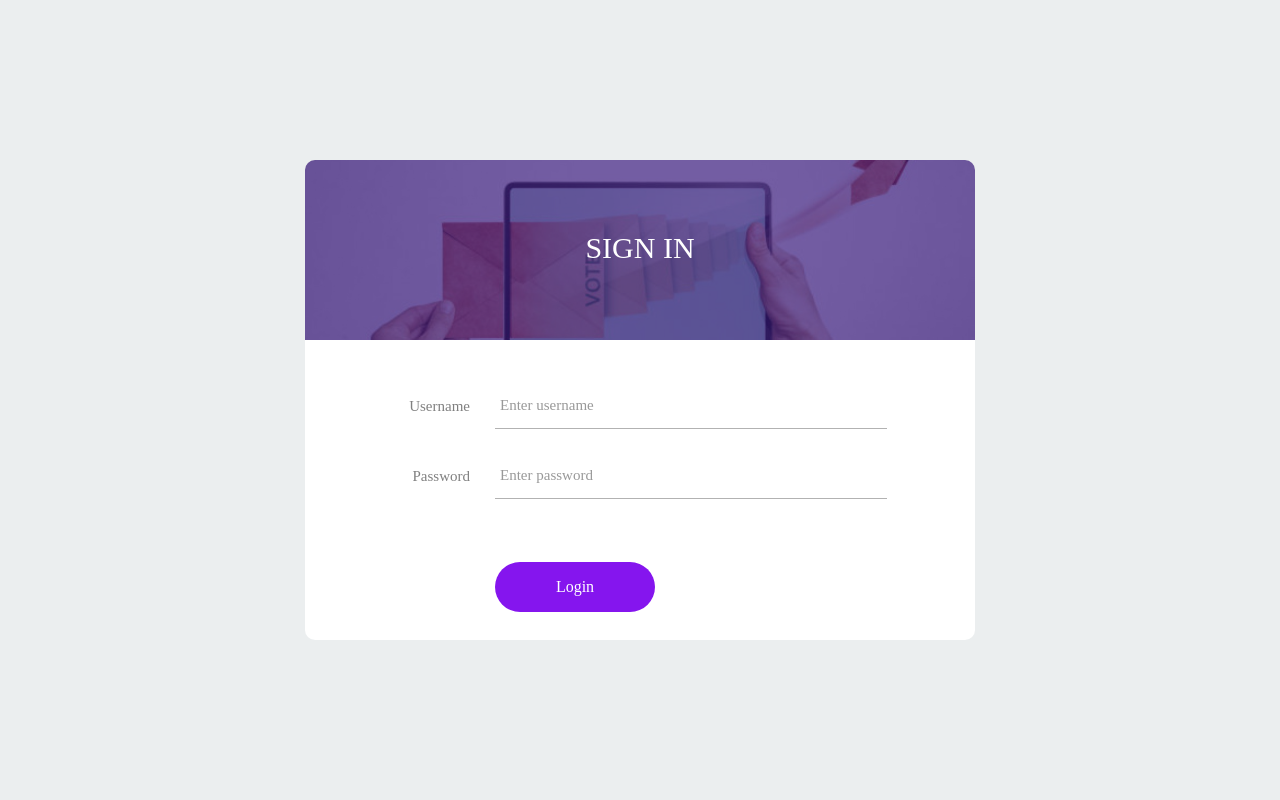
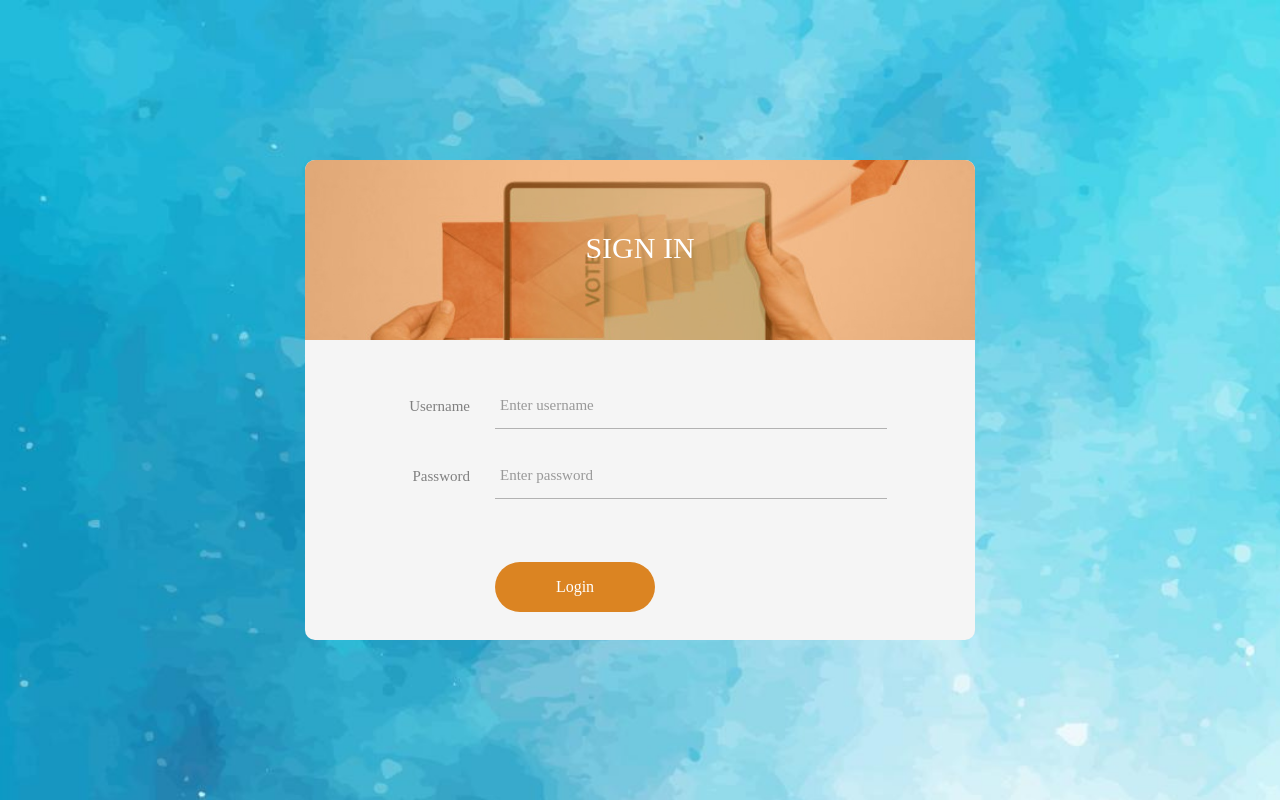
Before and after one commit to PranavShelke4/E-Voting, a PHP site: page /Login.html in a window 1280 px wide. Run offline with PHP 8.4, Linux system fonts and the light colour scheme; some libraries are stand-ins or nearby versions; some web fonts are replaced.

Commit message:
Login all done

```diff
--- a/css/Login.css
+++ b/css/Login.css
@@ -173,13 +173,16 @@
     justify-content: center;
     align-items: center;
     padding: 15px;
-    background: #ebeeef;
+    background-image: url("../img/bg.jpg");
+    background-size: 230rem;
+    background-repeat: no-repeat;
+
   }
 
 
   .wrap-login100 {
     width: 670px;
-    background: #fff;
+    background: whitesmoke;
     border-radius: 10px;
     overflow: hidden;
     position: relative;
@@ -225,7 +228,7 @@
     height: 100%;
     top: 0;
     left: 0;
-    background-color: rgba(57, 27, 126, 0.7);
+    background-color: rgba(235, 124, 27, 0.5);
   }
 
 
@@ -349,7 +352,7 @@
     padding: 0 20px;
     min-width: 160px;
     height: 50px;
-    background-color: #8515ee;
+    background-color: #db8422;
     border-radius: 25px;
 
     font-family: Poppins-Regular;
--- a/css/style.css
+++ b/css/style.css
@@ -0,0 +1,3 @@
+.navbar-nav{
+    margin-left: 55rem;
+}
```
Also changed, not shown: index.html (+27 -4 lines), img/bg.jpg (added).
